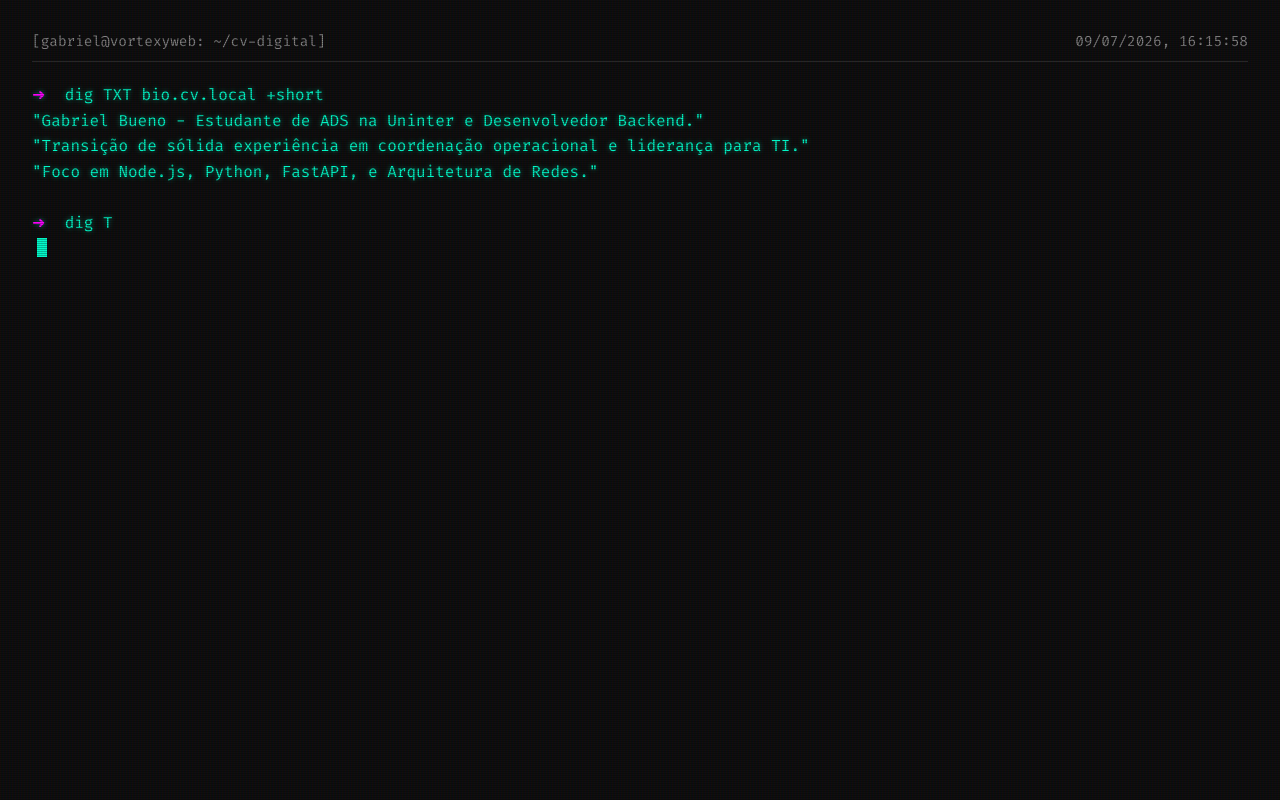
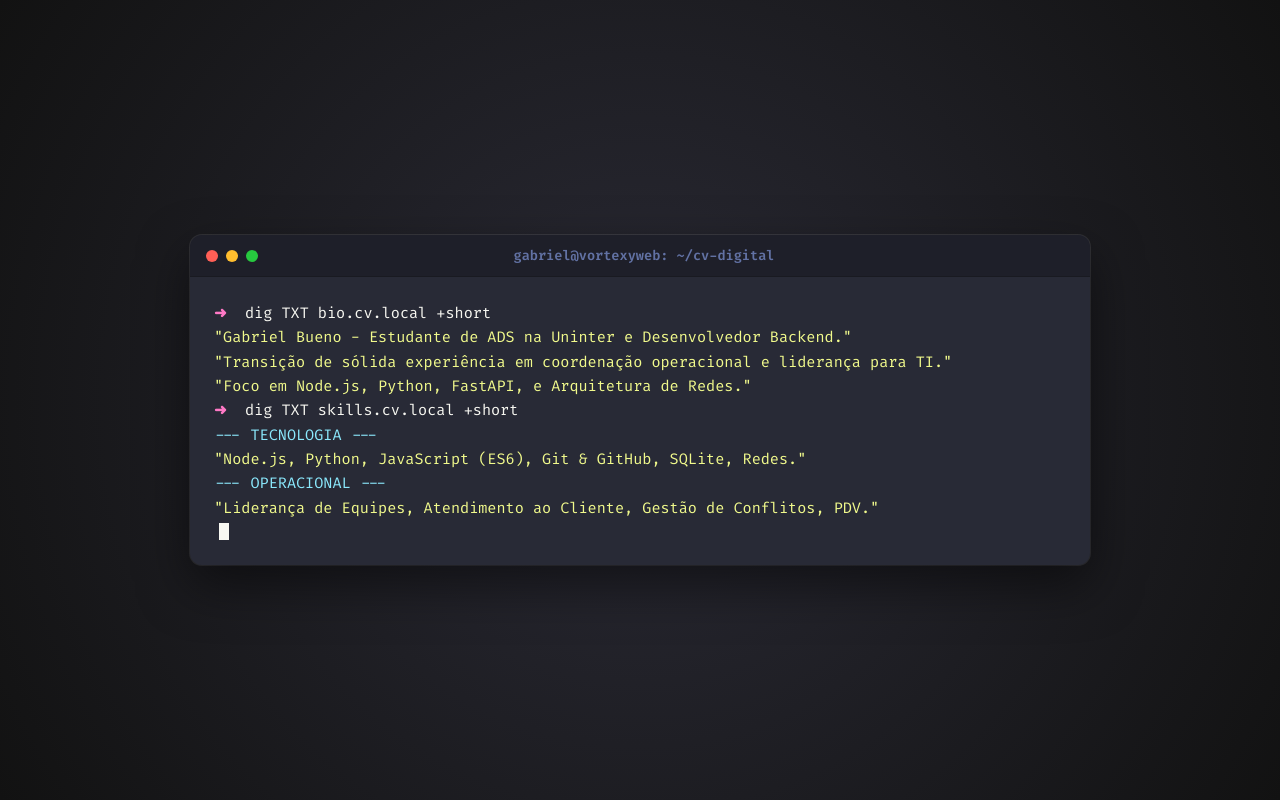
Before and after one commit to Vortexyweb/cv-digital, a website: page index.html in a window 1280 px wide. Drawn offline with Linux system fonts and the light colour scheme.

Commit message:
feat: upgrade terminal aesthetic to premium MacOS dark theme

```diff
--- a/index.html
+++ b/index.html
@@ -5,7 +5,7 @@
   <meta name="viewport" content="width=device-width, initial-scale=1.0">
   <title>Gabriel Bueno | CV Digital</title>
   <style>
-    @import url('https://fonts.googleapis.com/css2?family=Fira+Code:wght@400;700&display=swap');
+    @import url('https://fonts.googleapis.com/css2?family=Fira+Code:wght@400;600&display=swap');
 
     * {
       box-sizing: border-box;
@@ -14,59 +14,97 @@
     }
 
     body {
-      background-color: #0d0d0d;
-      color: #00ffcc;
+      background-color: #121212;
+      background-image: radial-gradient(circle at 50% 50%, #2a2a35 0%, #121212 100%);
+      color: #f8f8f2;
       font-family: 'Fira Code', monospace;
+      min-height: 100vh;
+      display: flex;
+      justify-content: center;
+      align-items: center;
       padding: 2rem;
-      min-height: 100vh;
-      overflow-x: hidden;
     }
 
-    /* CRT Screen Effect */
-    body::before {
-      content: " ";
-      display: block;
-      position: fixed;
-      top: 0;
-      left: 0;
-      bottom: 0;
-      right: 0;
-      background: linear-gradient(rgba(18, 16, 16, 0) 50%, rgba(0, 0, 0, 0.25) 50%), linear-gradient(90deg, rgba(255, 0, 0, 0.06), rgba(0, 255, 0, 0.02), rgba(0, 0, 255, 0.06));
-      z-index: 2;
-      background-size: 100% 2px, 3px 100%;
-      pointer-events: none;
+    /* MacOS-like Terminal Window */
+    .terminal-window {
+      background-color: #282a36;
+      width: 100%;
+      max-width: 900px;
+      border-radius: 12px;
+      box-shadow: 0 20px 50px rgba(0, 0, 0, 0.5), 0 0 0 1px rgba(255,255,255,0.1);
+      overflow: hidden;
+      display: flex;
+      flex-direction: column;
     }
 
-    .terminal-header {
+    .title-bar {
+      background-color: #1e1f29;
+      padding: 12px 16px;
       display: flex;
-      justify-content: space-between;
-      border-bottom: 1px solid #333;
-      padding-bottom: 10px;
-      margin-bottom: 20px;
-      color: #888;
-      font-size: 0.9rem;
+      align-items: center;
+      border-bottom: 1px solid #191a21;
+    }
+
+    .mac-buttons {
+      display: flex;
+      gap: 8px;
+    }
+
+    .mac-buttons span {
+      width: 12px;
+      height: 12px;
+      border-radius: 50%;
+      display: inline-block;
+    }
+
+    .close { background-color: #ff5f56; }
+    .minimize { background-color: #ffbd2e; }
+    .maximize { background-color: #27c93f; }
+
+    .window-title {
+      flex: 1;
+      text-align: center;
+      color: #6272a4;
+      font-size: 0.85rem;
+      font-weight: 600;
+      margin-left: -44px; /* Offset to center text ignoring buttons */
+    }
+
+    .terminal-content {
+      padding: 24px;
+      overflow-y: auto;
+      max-height: 80vh;
     }
 
     #terminal-output {
       line-height: 1.6;
-      font-size: 1rem;
+      font-size: 0.95rem;
       white-space: pre-wrap;
-      text-shadow: 0 0 5px rgba(0, 255, 204, 0.5);
     }
 
     .prompt {
-      color: #ff00ff;
+      color: #ff79c6; /* Pink */
+      font-weight: 600;
     }
 
     .cmd {
-      color: #fff;
+      color: #50fa7b; /* Green */
+      font-weight: 600;
+    }
+
+    .output-text {
+      color: #f1fa8c; /* Yellowish for strings */
+    }
+
+    .output-info {
+      color: #8be9fd; /* Cyan for info */
     }
 
     .cursor {
       display: inline-block;
       width: 10px;
-      height: 1.2rem;
-      background-color: #00ffcc;
+      height: 1.1rem;
+      background-color: #f8f8f2;
       animation: blink 1s step-end infinite;
       vertical-align: middle;
       margin-left: 5px;
@@ -81,6 +119,8 @@
       margin-top: 30px;
       display: none;
       animation: fadeIn 1s forwards;
+      border-top: 1px dashed #6272a4;
+      padding-top: 20px;
     }
 
     @keyframes fadeIn {
@@ -89,81 +129,95 @@
     }
 
     .social-btn {
-      display: inline-block;
+      display: inline-flex;
+      align-items: center;
       margin-right: 15px;
-      padding: 10px 20px;
-      background: rgba(0, 255, 204, 0.1);
-      color: #00ffcc;
+      padding: 8px 16px;
+      background: transparent;
+      color: #8be9fd;
       text-decoration: none;
-      border: 1px solid #00ffcc;
-      border-radius: 4px;
-      font-weight: bold;
-      transition: all 0.3s;
-      text-shadow: 0 0 5px rgba(0, 255, 204, 0.8);
-      box-shadow: 0 0 10px rgba(0, 255, 204, 0.2);
+      border: 1px solid #6272a4;
+      border-radius: 6px;
+      font-size: 0.9rem;
+      transition: all 0.2s;
     }
 
     .social-btn:hover {
-      background: #00ffcc;
-      color: #000;
-      box-shadow: 0 0 20px rgba(0, 255, 204, 0.6);
+      background: #8be9fd;
+      color: #282a36;
+      border-color: #8be9fd;
+      box-shadow: 0 0 15px rgba(139, 233, 253, 0.4);
+      transform: translateY(-2px);
     }
 
     @media (max-width: 600px) {
       body { padding: 1rem; }
-      .social-btn { display: block; margin-bottom: 10px; text-align: center; margin-right: 0; }
+      .terminal-content { padding: 16px; }
+      .social-btn { display: flex; margin-bottom: 12px; margin-right: 0; justify-content: center; }
+      .links-section { flex-direction: column; }
     }
   </style>
 </head>
 <body>
-  <div class="terminal-header">
-    <span>[gabriel@vortexyweb: ~/cv-digital]</span>
-    <span id="datetime"></span>
-  </div>
 
-  <div id="terminal-output"></div>
-  <div class="cursor" id="cursor"></div>
+  <div class="terminal-window">
+    <div class="title-bar">
+      <div class="mac-buttons">
+        <span class="close"></span>
+        <span class="minimize"></span>
+        <span class="maximize"></span>
+      </div>
+      <div class="window-title">gabriel@vortexyweb: ~/cv-digital</div>
+    </div>
 
-  <div class="links-section" id="links">
-    <a href="Gabriel_Bueno_CV.pdf" download class="social-btn">> Baixar CV (PDF)_</a>
-    <a href="https://linkedin.com/in/gabriel-bueno-67ab79383" target="_blank" class="social-btn">> LinkedIn_</a>
-    <a href="https://github.com/Vortexyweb" target="_blank" class="social-btn">> GitHub_</a>
-    <a href="https://wa.me/5541988062465" target="_blank" class="social-btn">> WhatsApp_</a>
+    <div class="terminal-content" id="terminal-scroll">
+      <div id="terminal-output"></div>
+      <div class="cursor" id="cursor"></div>
+
+      <div class="links-section" id="links">
+        <a href="Gabriel_Bueno_CV.pdf" download class="social-btn">> Baixar_CV.pdf</a>
+        <a href="https://linkedin.com/in/gabriel-bueno-67ab79383" target="_blank" class="social-btn">> LinkedIn.exe</a>
+        <a href="https://github.com/Vortexyweb" target="_blank" class="social-btn">> GitHub.sh</a>
+        <a href="https://wa.me/5541988062465" target="_blank" class="social-btn">> WhatsApp.bat</a>
+      </div>
+    </div>
   </div>
 
   <script>
     const cvData = [
       { type: 'cmd', text: 'dig TXT bio.cv.local +short' },
-      { type: 'output', text: '"Gabriel Bueno - Estudante de ADS na Uninter e Desenvolvedor Backend."\n"Transição de sólida experiência em coordenação operacional e liderança para TI."\n"Foco em Node.js, Python, FastAPI, e Arquitetura de Redes."' },
+      { type: 'output', text: '<span class="output-text">"Gabriel Bueno - Estudante de ADS na Uninter e Desenvolvedor Backend."</span>\n<span class="output-text">"Transição de sólida experiência em coordenação operacional e liderança para TI."</span>\n<span class="output-text">"Foco em Node.js, Python, FastAPI, e Arquitetura de Redes."</span>' },
       { type: 'cmd', text: 'dig TXT skills.cv.local +short' },
-      { type: 'output', text: '"--- TECNOLOGIA ---"\n"Node.js, Python, JavaScript (ES6), Git & GitHub, SQLite, Redes."\n"--- OPERACIONAL ---"\n"Liderança de Equipes, Atendimento ao Cliente, Gestão de Conflitos, PDV."' },
+      { type: 'output', text: '<span class="output-info">--- TECNOLOGIA ---</span>\n<span class="output-text">"Node.js, Python, JavaScript (ES6), Git & GitHub, SQLite, Redes."</span>\n<span class="output-info">--- OPERACIONAL ---</span>\n<span class="output-text">"Liderança de Equipes, Atendimento ao Cliente, Gestão de Conflitos, PDV."</span>' },
       { type: 'cmd', text: 'dig TXT projects.cv.local +short' },
-      { type: 'output', text: '"[Lunae] App Full-stack (React Native + FastAPI) para gestão de ciclo de casais."\n"[VortexScanner] Ferramenta em Node.js para varredura de IPs e resolução DNS."\n"[DNS-CV] Servidor DNS customizado para entrega deste próprio currículo."\n"[VortexWiki] Wiki Markdown com auto-save em tempo real e busca."\n"[VortexMonitor] Dashboard Cyberpunk de monitoramento de hardware em tempo real."' },
+      { type: 'output', text: '<span class="output-info">[Lunae]</span> <span class="output-text">App Full-stack (React Native + FastAPI) para gestão de ciclo de casais.</span>\n<span class="output-info">[VortexScanner]</span> <span class="output-text">Ferramenta em Node.js para varredura de IPs e resolução DNS.</span>\n<span class="output-info">[DNS-CV]</span> <span class="output-text">Servidor DNS customizado para entrega deste próprio currículo.</span>\n<span class="output-info">[VortexWiki]</span> <span class="output-text">Wiki Markdown com auto-save em tempo real e busca.</span>\n<span class="output-info">[VortexMonitor]</span> <span class="output-text">Dashboard Cyberpunk de monitoramento de hardware.</span>' },
       { type: 'cmd', text: 'cat contatos.txt' },
-      { type: 'output', text: 'Conexão estabelecida com sucesso. Acesse os links abaixo para contato direto:' }
+      { type: 'output', text: '<span class="output-info">Conexão estabelecida com sucesso. Acesse os links abaixo para contato direto:</span>' }
     ];
 
     const outputDiv = document.getElementById('terminal-output');
     const cursor = document.getElementById('cursor');
     const links = document.getElementById('links');
-
-    function updateTime() {
-      const now = new Date();
-      document.getElementById('datetime').innerText = now.toLocaleString('pt-BR');
-    }
-    setInterval(updateTime, 1000);
-    updateTime();
+    const scrollContainer = document.getElementById('terminal-scroll');
 
     async function typeText(text, isCmd) {
-      const prefix = isCmd ? '<span class="prompt">➜ </span> <span class="cmd">' : '<span style="color:#a8b2d1;">';
-      const suffix = '</span>\n';
+      const prefix = isCmd ? '<span class="prompt">➜ </span> <span class="cmd">' : '';
+      const suffix = isCmd ? '</span>\n' : '\n';
 
       outputDiv.innerHTML += prefix;
 
+      // Se for HTML (como nossas spans coloridas), injetamos direto sem delay de digitação
+      if (!isCmd) {
+        outputDiv.innerHTML += text + suffix;
+        scrollContainer.scrollTop = scrollContainer.scrollHeight;
+        return;
+      }
+
+      // Efeito de digitação apenas para os comandos
       for (let i = 0; i < text.length; i++) {
         outputDiv.innerHTML += text.charAt(i);
-        window.scrollTo(0, document.body.scrollHeight);
-        await new Promise(r => setTimeout(r, isCmd ? 30 : 5));
+        scrollContainer.scrollTop = scrollContainer.scrollHeight;
+        await new Promise(r => setTimeout(r, 40));
       }
 
       outputDiv.innerHTML += suffix;
@@ -172,23 +226,23 @@
     async function runTerminal() {
       for (const item of cvData) {
         if (item.type === 'cmd') {
-          await new Promise(r => setTimeout(r, 800));
+          await new Promise(r => setTimeout(r, 600));
           await typeText(item.text, true);
         } else {
-          await new Promise(r => setTimeout(r, 400));
-          await typeText(item.text + '\n', false);
+          await new Promise(r => setTimeout(r, 200));
+          await typeText(item.text, false);
         }
       }
 
       setTimeout(() => {
-        links.style.display = 'block';
+        links.style.display = 'flex';
         cursor.style.display = 'none';
-        window.scrollTo(0, document.body.scrollHeight);
+        scrollContainer.scrollTop = scrollContainer.scrollHeight;
       }, 500);
     }
 
     window.onload = () => {
-      setTimeout(runTerminal, 1000);
+      setTimeout(runTerminal, 800);
     };
   </script>
 </body>
```
